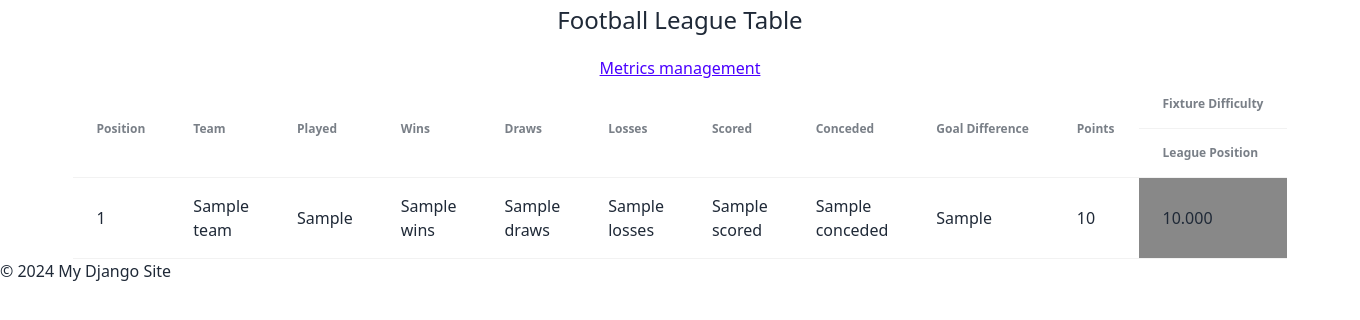
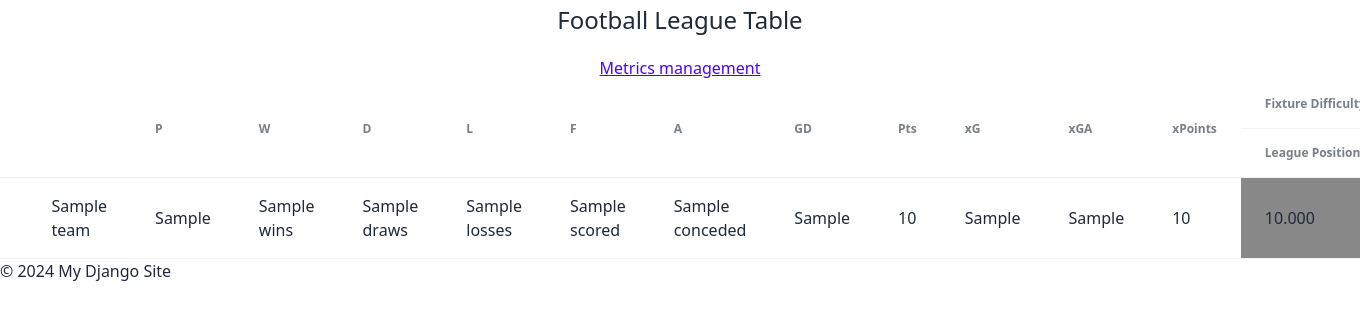
Before and after one commit to mbd0910/toughplacetogo, a Django app: template analytics/football/templates/league_table.html in a window 1360 px wide; the page is wider, and only the part inside the window is pictured. Shown: the part 112-432 px from the top of that part. Run offline with Django 5.2, Linux system fonts and the light colour scheme; the template is opened without the code that fills it: most values are stand-ins (such as "Sample title", 1, 10 or a date in 2020); some libraries are stand-ins or nearby versions.

Commit message:
Show xg, xga and xpoints in league tables

```diff
--- a/analytics/football/league_table.py
+++ b/analytics/football/league_table.py
@@ -24,6 +24,9 @@
         self.scored = 0
         self.conceded = 0
         self.game_povs = game_povs
+        self.xg = 0
+        self.xg_against = 0
+        self.x_points = 0
 
     def games_played(self):
         return self.wins + self.draws + self.losses
--- a/analytics/football/templates/league_table.html
+++ b/analytics/football/templates/league_table.html
@@ -10,16 +10,19 @@
     <table class="table table-zebra table-lg">
         <thead>
             <tr>
-                <th rowspan="2">Position</th>
-                <th rowspan="2">Team</th>
-                <th rowspan="2">Played</th>
-                <th rowspan="2">Wins</th>
-                <th rowspan="2">Draws</th>
-                <th rowspan="2">Losses</th>
-                <th rowspan="2">Scored</th>
-                <th rowspan="2">Conceded</th>
-                <th rowspan="2">Goal Difference</th>
-                <th rowspan="2">Points</th>
+                <th rowspan="2"></th>
+                <th rowspan="2"></th>
+                <th rowspan="2">P</th>
+                <th rowspan="2">W</th>
+                <th rowspan="2">D</th>
+                <th rowspan="2">L</th>
+                <th rowspan="2">F</th>
+                <th rowspan="2">A</th>
+                <th rowspan="2">GD</th>
+                <th rowspan="2">Pts</th>
+                <th rowspan="2">xG</th>
+                <th rowspan="2">xGA</th>
+                <th rowspan="2">xPoints</th>
                 <th>Fixture Difficulty</th>
             </tr>
             <tr>
@@ -41,6 +44,9 @@
                     <td>{{ row.conceded }}</td>
                     <td>{{ row.goal_difference }}</td>
                     <td>{{ row.points }}</td>
+                    <td>{{ row.xg }}</td>
+                    <td>{{ row.xg_against }}</td>
+                    <td>{{ row.x_points }}</td>
                     <td style="background-color: {{ fixture_difficulty_colours|hash:row }}">
                         {{ fixture_difficulties|hash:row|floatformat:"3" }}
                     </td>
```
Also changed, not shown: analytics/football/views.py (+14 -6 lines).
